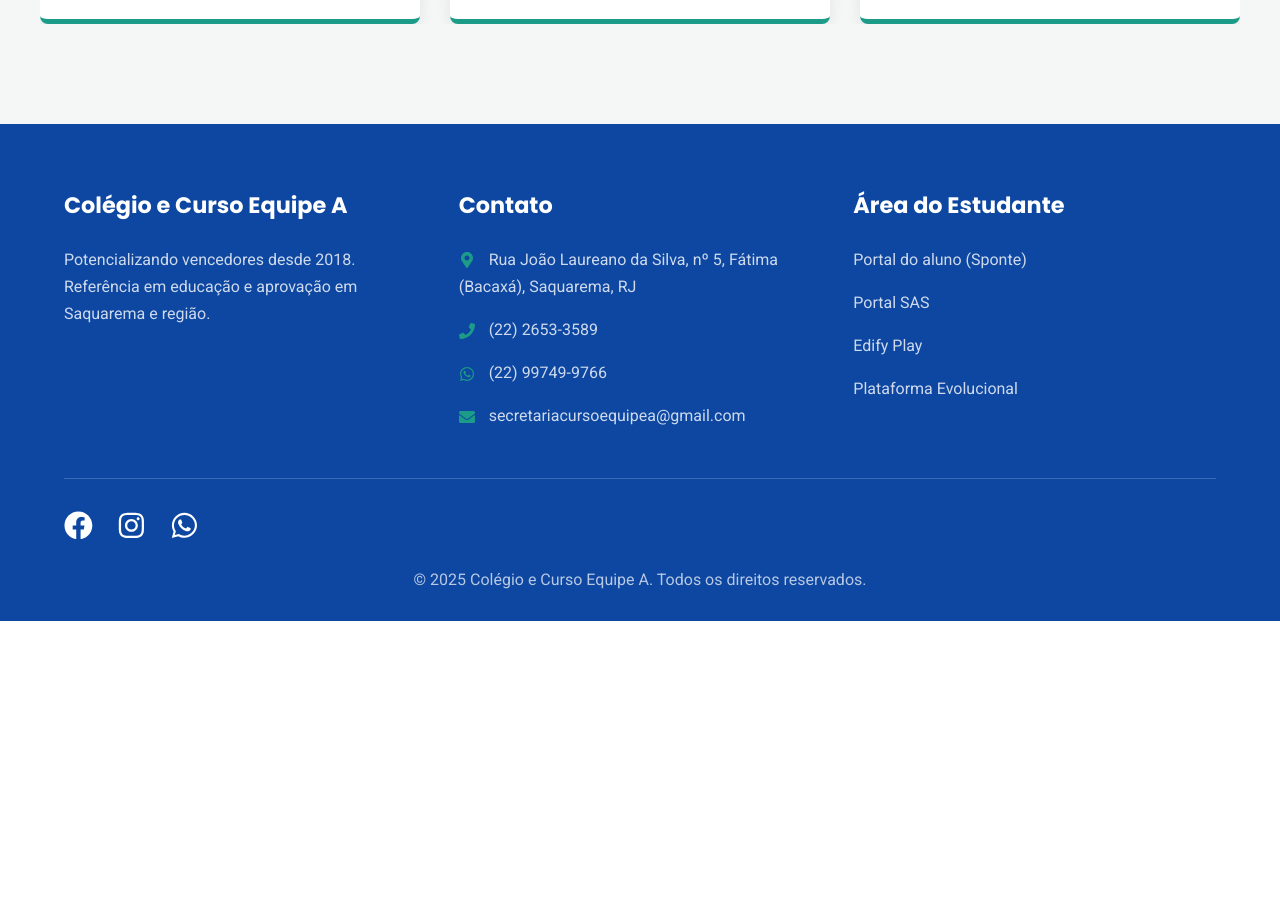
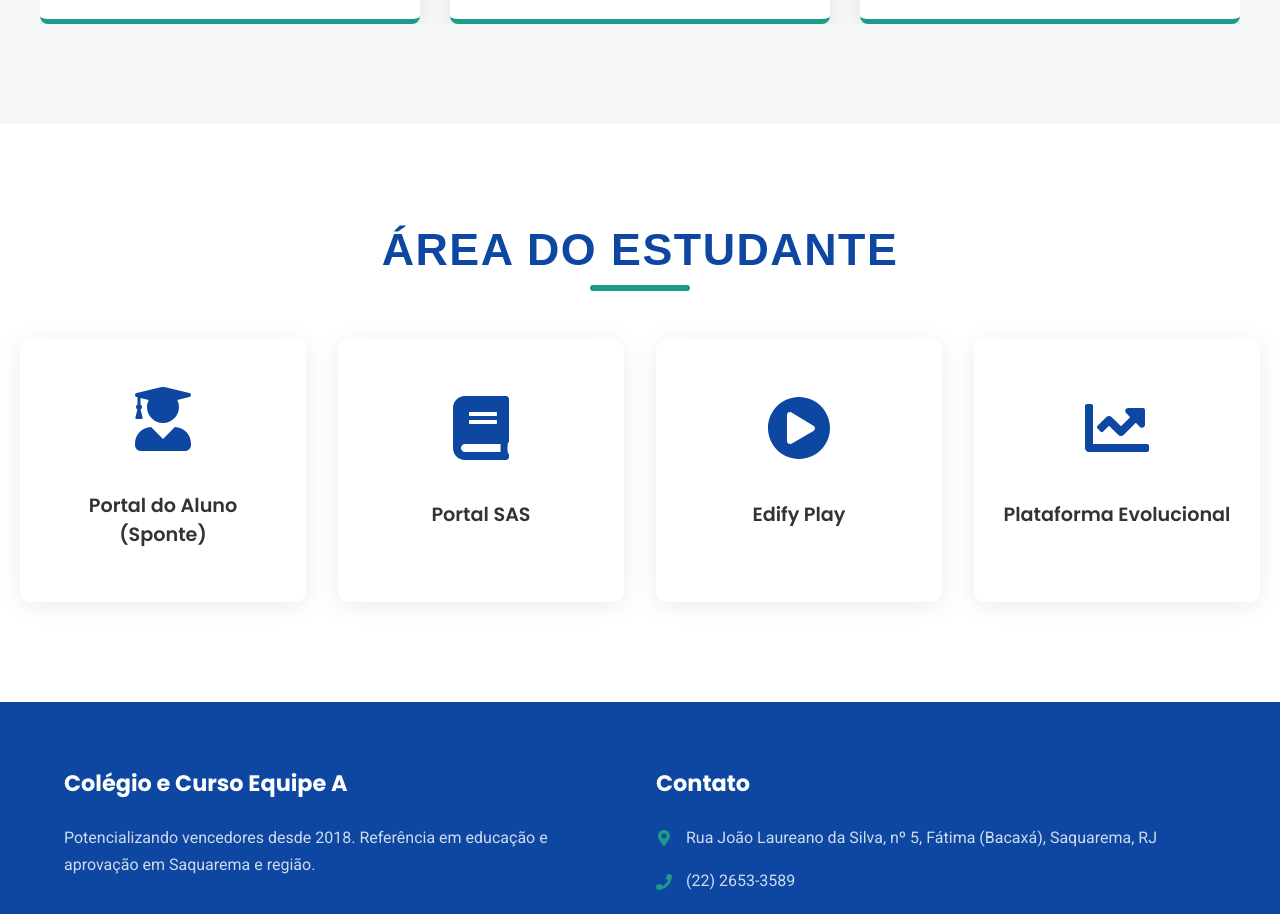
Before and after one commit to matteusmoreno/equipe-a-site, a React (Vite) app: page / in a window 1280 px wide. Shown: the part 2260-3174 px from the top of the page. Before the commit the page ends 2881 px from the top, so only its background shows below. Built offline with nearby package versions, Linux system fonts and the light colour scheme; a web font is replaced by a local one.

Commit message:
add StudentArea

```diff
--- a/src/App.jsx
+++ b/src/App.jsx
@@ -2,6 +2,7 @@
 import Hero from './components/Hero/Hero';
 import Courses from './components/Courses/Courses';
 import Approved from './components/Approved/Approved';
+import StudentArea from './components/StudentArea/StudentArea'; // NOVO: Importamos a nova seção
 import Footer from './components/Footer/Footer';
 
 function App() {
@@ -12,6 +13,7 @@
         <Hero />
         <Courses />
         <Approved />
+        <StudentArea /> {/* NOVO: Adicionamos a seção aqui */}
       </main>
       <Footer />
     </>
--- a/src/components/Footer/Footer.jsx
+++ b/src/components/Footer/Footer.jsx
@@ -7,6 +7,7 @@
     const whatsappUrl = "https://api.whatsapp.com/send?phone=5522997499766";
 
     return (
+        // NOVO ID para link do header
         <FooterContainer id="contato">
             <FooterContent>
                 <InfoColumn>
@@ -22,13 +23,8 @@
                     <InfoText><FaEnvelope /> secretariacursoequipea@gmail.com</InfoText>
                 </InfoColumn>
 
-                <InfoColumn>
-                    <ColumnTitle>Área do Estudante</ColumnTitle>
-                    <InfoText><a href="https://portal.sponteeducacional.net.br/Default.aspx" target="_blank" rel="noopener noreferrer">Portal do aluno (Sponte)</a></InfoText>
-                    <InfoText><a href="https://app.portalsaseducacao.com.br/entrar/" target="_blank" rel="noopener noreferrer">Portal SAS</a></InfoText>
-                    <InfoText><a href="https://edifyeducation.com.br/edify-play/" target="_blank" rel="noopener noreferrer">Edify Play</a></InfoText>
-                    <InfoText><a href="https://simulados.evolucional.com.br/entrar?ReturnUrl=%2fpainel" target="_blank" rel="noopener noreferrer">Plataforma Evolucional</a></InfoText>
-                </InfoColumn>
+                {/* A COLUNA "ÁREA DO ESTUDANTE" FOI REMOVIDA DESTE ARQUIVO */}
+
             </FooterContent>
             <Copyright>
                 <SocialLinks>
--- /dev/null
+++ b/src/components/StudentArea/StudentArea.jsx
@@ -0,0 +1,58 @@
+import React from 'react';
+import SectionTitle from '../shared/SectionTitle/SectionTitle';
+import {
+    StudentAreaContainer,
+    LinksGrid,
+    LinkCard,
+    IconWrapper,
+    CardTitle,
+    // O AccessText foi removido dos imports pois não será mais usado
+} from './StudentArea.styles';
+
+import { FaUserGraduate, FaBook, FaPlayCircle, FaChartLine } from 'react-icons/fa';
+
+const studentLinks = [
+    {
+        name: "Portal do Aluno (Sponte)",
+        // Link atualizado
+        url: "https://portal.sponteeducacional.net.br/Default.aspx",
+        icon: <FaUserGraduate />
+    },
+    {
+        name: "Portal SAS",
+        // Link atualizado
+        url: "https://app.portalsaseducacao.com.br/entrar/",
+        icon: <FaBook />
+    },
+    {
+        name: "Edify Play",
+        // Link atualizado
+        url: "https://edifyeducation.com.br/edify-play/",
+        icon: <FaPlayCircle />
+    },
+    {
+        name: "Plataforma Evolucional",
+        // Link atualizado
+        url: "https://simulados.evolucional.com.br/entrar?ReturnUrl=%2fpainel",
+        icon: <FaChartLine />
+    }
+];
+
+const StudentArea = () => {
+    return (
+        <StudentAreaContainer id="student-area">
+            <SectionTitle>Área do Estudante</SectionTitle>
+            <LinksGrid>
+                {studentLinks.map((link, index) => (
+                    <LinkCard key={index} href={link.url} target="_blank" rel="noopener noreferrer">
+                        <IconWrapper>{link.icon}</IconWrapper>
+                        <CardTitle>{link.name}</CardTitle>
+                        {/* O componente AccessText foi REMOVIDO daqui */}
+                    </LinkCard>
+                ))}
+            </LinksGrid>
+        </StudentAreaContainer>
+    );
+};
+
+export default StudentArea;
--- /dev/null
+++ b/src/components/StudentArea/StudentArea.styles.js
@@ -0,0 +1,63 @@
+import styled from 'styled-components';
+
+export const StudentAreaContainer = styled.section`
+  background-color: ${({ theme }) => theme.colors.white};
+  padding-top: 100px;
+  padding-bottom: 100px;
+`;
+
+export const LinksGrid = styled.div`
+  display: grid;
+  gap: 2rem;
+  max-width: 1400px;
+  margin: 0 auto;
+
+  grid-template-columns: 1fr;
+
+  @media (min-width: ${({ theme }) => theme.breakpoints.tablet}) {
+    grid-template-columns: repeat(2, 1fr);
+  }
+
+  @media (min-width: ${({ theme }) => theme.breakpoints.desktop}) {
+    grid-template-columns: repeat(4, 1fr);
+  }
+`;
+
+export const LinkCard = styled.a`
+  background: ${({ theme }) => theme.colors.white};
+  border-radius: 10px;
+  padding: 3rem 1.5rem;
+  box-shadow: 0 4px 25px rgba(0,0,0,0.08);
+  display: flex;
+  flex-direction: column;
+  align-items: center;
+  justify-content: center;
+  text-align: center;
+  text-decoration: none;
+  border-bottom: 5px solid transparent;
+  transition: all 0.3s ease;
+
+  &:hover {
+    transform: translateY(-10px);
+    box-shadow: 0 10px 30px rgba(0,0,0,0.12);
+    border-bottom-color: ${({ theme }) => theme.colors.primary};
+  }
+`;
+
+export const IconWrapper = styled.div`
+  font-size: 4rem;
+  color: ${({ theme }) => theme.colors.primary};
+  margin-bottom: 1.5rem;
+`;
+
+export const CardTitle = styled.h4`
+  font-family: ${({ theme }) => theme.fonts.headings};
+  font-size: 1.2rem;
+  font-weight: 600;
+  color: ${({ theme }) => theme.colors.text};
+  /* A margem inferior foi removida, pois não há mais texto abaixo */
+  margin-bottom: 0;
+  min-height: 40px;
+`;
+
+/* O ESTILO 'AccessText' FOI REMOVIDO COMPLETAMENTE DESTE ARQUIVO */
```
